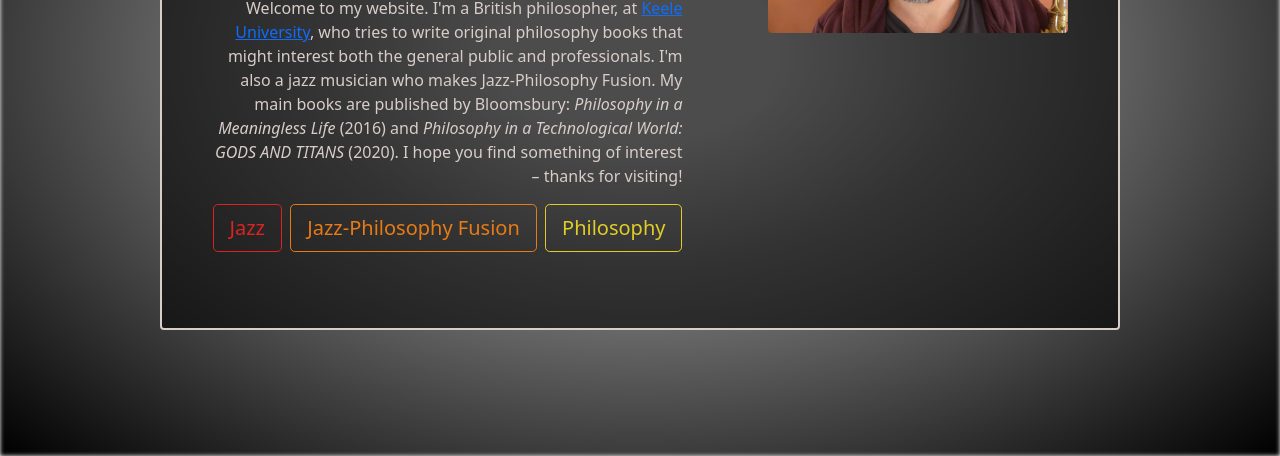
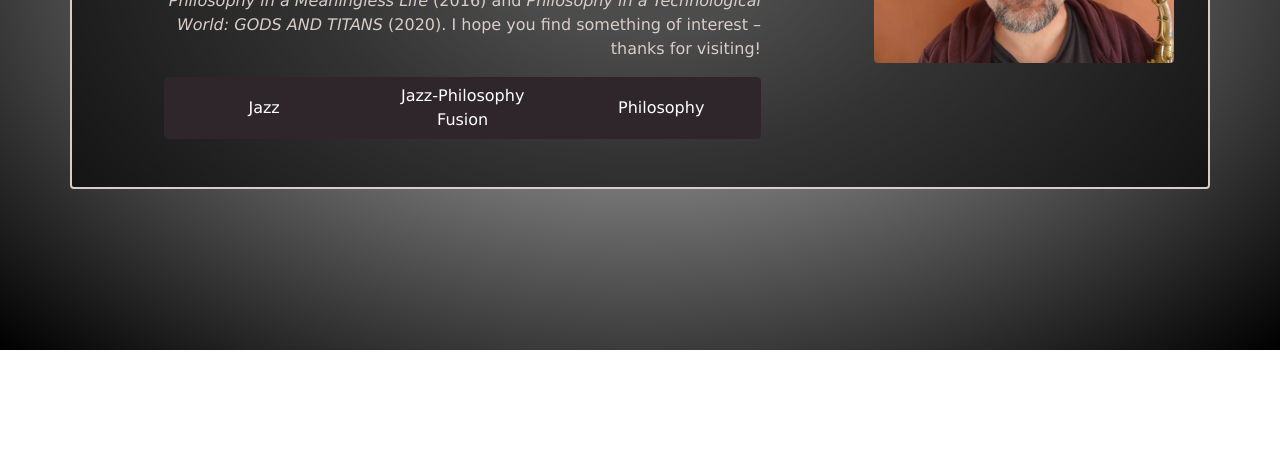
Before and after one commit to ajkimberley/JamesTartaglia, a website built with Parcel: page index.html in a window 1280 px wide. Shown: the part 450-906 px from the top of the page. After the commit the page ends 800 px from the top, so only its background shows below. Built offline with nearby package versions, Linux system fonts and the light colour scheme; files whose address does not match are found by name.

Commit message:
refine layout and button group

```diff
--- a/index.html
+++ b/index.html
@@ -59,21 +59,32 @@
     </nav>
 
     <!-- Jumbotron -->
-  <div class="jumbotron"></div>
-  <div class="d-flex flex-column w-75 h-75 p-2 justify-content-around align-items-center jumbotron-content rounded">
-    <div class="d-flex justify-content-around align-items-start">
-      <div class="w-50">
-        <h1 class="text-light-grey text-end display-5">I'm Philosopher and Jazz Musician James Tartaglia</h1>
+    <div class="d-flex vh-100 align-items-center jumbotron">
+        <div class="p-5 jumbotron-content rounded container-xl">
+            <div class="row justify-content-around align-items-center flex-row-reverse">
+                <div class="col-md-3">
+                    <img src="img/JamesTartagliaPortraitSmall.png" alt="James Tartaglia" class="rounded" />
+                </div>
+                <div class="col-md-7">
+                    <h1 class="text-light-grey text-end display-5">I'm Philosopher and Jazz Musician James
+                        Tartaglia</h1>
                     <p class="text-light-grey fw-normal text-end align-self-center mt-3">
-          Welcome to my website. I'm a British philosopher, at <a href="https://www.keele.ac.uk/spgs/staff/tartaglia/" target="_blank">Keele University</a>, who tries to write original philosophy books that might interest both the general public and professionals. I'm also a jazz musician who makes Jazz-Philosophy Fusion. My main books are published by Bloomsbury:  <i>Philosophy in a Meaningless Life</i> (2016) and <i>Philosophy in a Technological World: GODS AND TITANS</i> (2020). I hope you find something of interest – thanks for visiting!
+                        Welcome to my website. I'm a British philosopher, at <a
+                            href="https://www.keele.ac.uk/spgs/staff/tartaglia/" target="_blank">Keele
+                            University</a>, who tries to write original philosophy book s that might
+                        interest both the general public and professionals. I'm also a jazz musician who
+                        makes Jazz-Philosophy Fusion. My main books are published by Bloomsbury:
+                        <i>Philosophy in a Meaningless Life</i> (2016) and <i>Philosophy in a Technological
+                            World: GODS AND TITANS</i> (2020). I hope you find something of interest –
+                        thanks for visiting!
                     </p>
-        <div class="d-flex justify-content-between mt-3 w-100">
-          <button class="btn btn-outline-primary btn-lg">Jazz</button>
-          <button class="btn btn-outline-accent btn-lg">Jazz-Philosophy Fusion</button>
-          <button class="btn btn-outline-secondary btn-lg">Philosophy</button>
+                    <div class="btn-group d-flex flex-column flex-md-row justify-content-around">
+                        <button type="button" class="btn btn-dark-grey w-25" data-animation="fadeInLeft" data-delay=".8s">Jazz</button>
+                        <button type="button" class="btn btn-dark-grey w-25">Jazz-Philosophy Fusion</button>
+                        <button type="button" class="btn btn-dark-grey w-25">Philosophy</button>
                     </div>
                 </div>
-      <img src="img/JamesTartagliaPortraitSmall.png" alt="James Tartaglia" class="rounded"/>
+            </div>
         </div>
     </div>
 
--- a/sass/_home.scss
+++ b/sass/_home.scss
@@ -1,25 +1,27 @@
-  body, html {
+body,
+html {
     height: 100%;
+    font-family: "Lucida Sans", "Lucida Sans Regular", "Lucida Grande",
+        "Lucida Sans Unicode", Geneva, Verdana, sans-serif;
 }
 
-
-
-.jumbotron{
-  background: radial-gradient(ellipse at center, rgba(0,0,0,.25) 15%, rgba(0,0,0,.50) 37%, rgba(0,0,0, 1.00) 100%), url('../img/Space-Time.png  ') no-repeat center center scroll;
+.jumbotron {
+    background: radial-gradient(
+            ellipse at center,
+            rgba(0, 0, 0, 0.25) 15%,
+            rgba(0, 0, 0, 0.5) 37%,
+            rgba(0, 0, 0, 1) 100%
+        ),
+        url("../img/Space-Time.png  ") no-repeat center center scroll;
     background-repeat: no-repeat;
-  height: 100%;
-  filter: blur(2px);
-  -webkit-filter: blur(2px);
+    margin-top: -106px;
+    z-index: -1;
 }
 
-.jumbotron-content{
-  background-color: rgb(0,0,0); /* Fallback color */
-  background-color: rgba(0,0,0, 0.6); /* Black w/opacity/see-through */
+.jumbotron-content {
+    background-color: rgb(0, 0, 0); /* Fallback color */
+    background-color: rgba(0, 0, 0, 0.6); /* Black w/opacity/see-through */
     color: white;
     font-weight: bold;
     border: 2px solid $light-grey;
-  position: absolute;
-  top: 60%;
-  left: 50%;
-  transform: translate(-50%, -50%);
 }
```
Also changed, not shown: css/style.css, 2 other files. Lines whose indentation alone changed are shown as unchanged.
